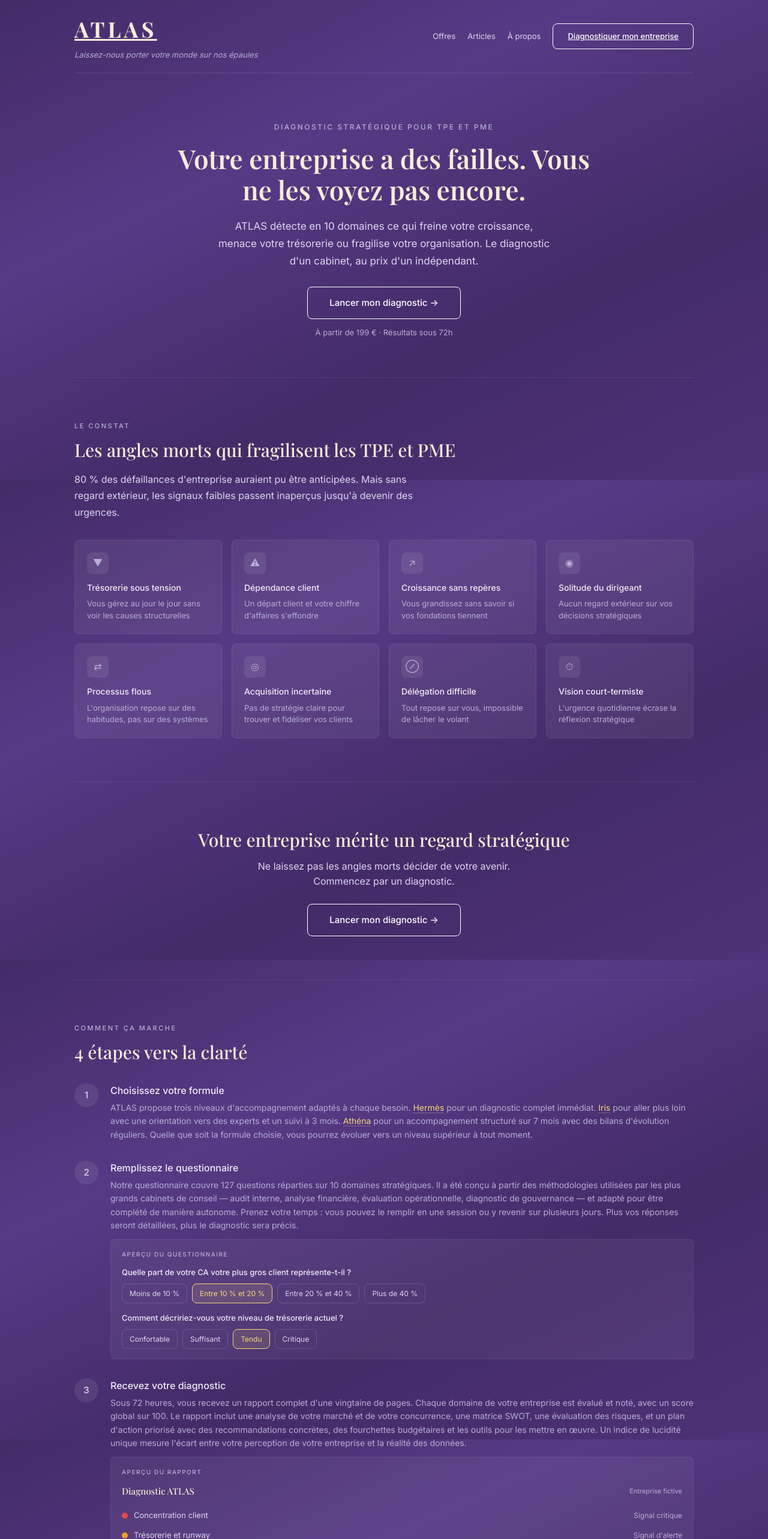
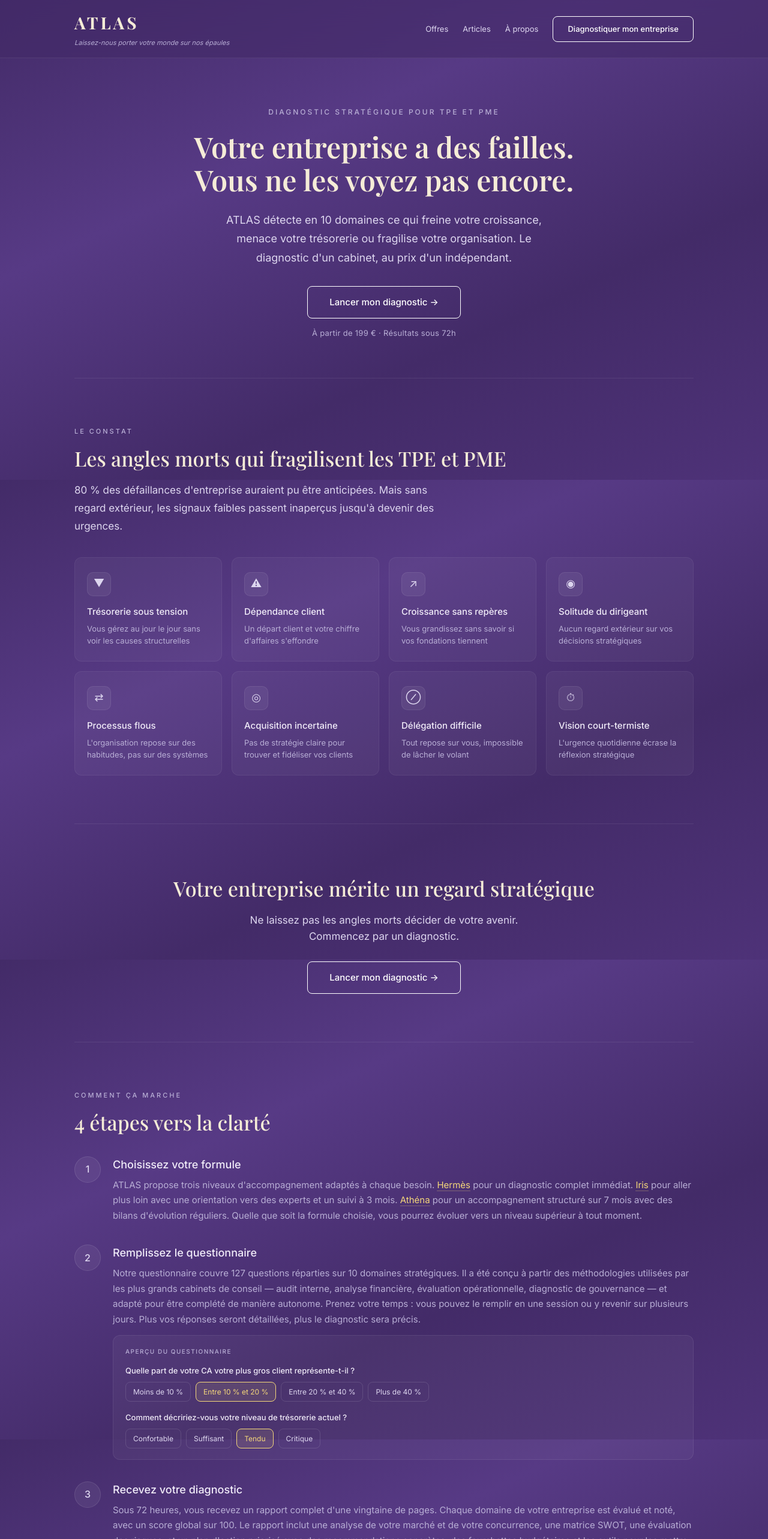
Before and after one commit to gabrielsimonetti62-hub/atlas-diagnostic, a Next.js app: page / in a window 1280 px wide. Shown: the top 2566 px of the page at 60% size. Built offline with nearby package versions, Linux system fonts and the light colour scheme; a web font is replaced by a local one.

Commit message:
Update globals.css

```diff
--- a/app/globals.css
+++ b/app/globals.css
@@ -46,29 +46,71 @@ body {
   padding: 0 24px;
 }
 
-/* NAV */
+/* ANIMATIONS */
+@keyframes fadeUp {
+  from { opacity: 0; transform: translateY(24px); }
+  to { opacity: 1; transform: translateY(0); }
+}
+
+.animate-in {
+  opacity: 0;
+  animation: fadeUp 0.6s ease-out forwards;
+}
+
+.delay-1 { animation-delay: 0.1s; }
+.delay-2 { animation-delay: 0.2s; }
+.delay-3 { animation-delay: 0.3s; }
+.delay-4 { animation-delay: 0.4s; }
+
+/* NAV — STICKY + GLASSMORPHISM */
+.nav-wrapper {
+  position: sticky;
+  top: 0;
+  z-index: 100;
+  background: rgba(67, 43, 104, 0.6);
+  backdrop-filter: blur(20px);
+  -webkit-backdrop-filter: blur(20px);
+  border-bottom: 0.5px solid rgba(255,255,255,0.08);
+  transition: background 0.3s;
+}
+
 .nav {
   display: flex;
   justify-content: space-between;
   align-items: center;
-  padding: 20px 0;
-  border-bottom: 0.5px solid rgba(255,255,255,0.1);
+  padding: 16px 0;
 }
 
 .nav-logo {
   font-family: var(--font-serif);
-  font-size: 36px;
+  font-size: 28px;
   font-weight: 700;
-  letter-spacing: 5px;
+  letter-spacing: 4px;
   color: var(--color-cream);
+  text-decoration: none;
 }
 
 .nav-tagline {
-  font-size: 13px;
+  font-size: 11px;
   color: var(--color-lilas-muted);
   font-style: italic;
-  margin-top: 3px;
+  margin-top: 2px;
 }
+
+.nav-links {
+  display: flex;
+  align-items: center;
+  gap: 24px;
+}
+
+.nav-link {
+  font-size: 13px;
+  color: var(--color-lilas);
+  text-decoration: none;
+  transition: color 0.2s;
+}
+
+.nav-link:hover { color: #FFFFFF; }
 
 .nav-cta {
   font-size: 13px;
@@ -80,6 +122,7 @@ body {
   border: 1.5px solid #FFFFFF;
   cursor: pointer;
   transition: all 0.2s;
+  text-decoration: none;
 }
 
 .nav-cta:hover {
@@ -96,30 +139,30 @@ body {
 .hero-eyebrow {
   font-size: 12px;
   font-weight: 500;
-  letter-spacing: 2.5px;
+  letter-spacing: 3px;
   text-transform: uppercase;
   color: var(--color-lilas-muted);
-  margin-bottom: 16px;
+  margin-bottom: 20px;
 }
 
 .hero h1 {
   font-family: var(--font-serif);
-  font-size: 44px;
+  font-size: 48px;
   font-weight: 600;
-  line-height: 1.2;
-  margin-bottom: 20px;
+  line-height: 1.15;
+  margin-bottom: 24px;
   color: var(--color-cream);
-  max-width: 700px;
+  max-width: 720px;
   margin-left: auto;
   margin-right: auto;
 }
 
 .hero p {
-  font-size: 17px;
+  font-size: 18px;
   color: var(--color-lilas);
-  line-height: 1.7;
+  line-height: 1.75;
   max-width: 560px;
-  margin: 0 auto 28px;
+  margin: 0 auto 32px;
 }
 
 .btn-cta {
@@ -145,7 +188,8 @@ body {
 .hero-sub {
   font-size: 13px;
   color: var(--color-lilas-muted);
-  margin-top: 12px;
+  margin-top: 14px;
+  letter-spacing: 0.3px;
 }
 
 /* SECTIONS */
@@ -156,65 +200,72 @@ body {
 }
 
 .section {
-  padding: 72px 0;
+  padding: 80px 0;
 }
 
 .section-label {
   font-size: 11px;
   font-weight: 500;
-  letter-spacing: 2.5px;
+  letter-spacing: 3px;
   text-transform: uppercase;
   color: var(--color-lilas-muted);
-  margin-bottom: 12px;
+  margin-bottom: 14px;
 }
 
 .section h2 {
   font-family: var(--font-serif);
-  font-size: 30px;
+  font-size: 34px;
   font-weight: 500;
-  margin-bottom: 16px;
+  margin-bottom: 18px;
   color: var(--color-cream);
-  line-height: 1.3;
+  line-height: 1.25;
 }
 
 .section > p,
 .section-intro {
-  font-size: 16px;
+  font-size: 17px;
   color: var(--color-lilas);
-  line-height: 1.7;
-  max-width: 600px;
+  line-height: 1.75;
+  max-width: 620px;
 }
 
-/* PAIN GRID */
+/* PAIN GRID — with icons */
 .pain-grid {
   display: grid;
   grid-template-columns: repeat(4, 1fr);
   gap: 16px;
-  margin-top: 32px;
+  margin-top: 36px;
 }
 
 .pain-card {
-  background: rgba(255,255,255,0.06);
-  border: 0.5px solid rgba(255,255,255,0.08);
-  border-radius: var(--radius);
-  padding: 20px;
+  background: rgba(255,255,255,0.04);
+  border: 0.5px solid rgba(255,255,255,0.06);
+  border-radius: 12px;
+  padding: 24px 20px;
+  transition: transform 0.2s, box-shadow 0.2s, background 0.2s;
+}
+
+.pain-card:hover {
+  transform: translateY(-4px);
+  box-shadow: 0 8px 24px rgba(0,0,0,0.15);
+  background: rgba(255,255,255,0.07);
 }
 
 .pain-icon {
-  width: 36px;
-  height: 36px;
-  border-radius: 8px;
-  background: rgba(255,255,255,0.08);
+  width: 40px;
+  height: 40px;
+  border-radius: 10px;
+  background: rgba(255,255,255,0.06);
+  border: 0.5px solid rgba(255,255,255,0.08);
   display: flex;
   align-items: center;
   justify-content: center;
-  margin-bottom: 12px;
-  color: var(--color-lilas-muted);
-  font-size: 16px;
+  margin-bottom: 14px;
+  font-size: 18px;
 }
 
 .pain-card h3 {
-  font-size: 14px;
+  font-size: 15px;
   font-weight: 500;
   margin-bottom: 6px;
   color: var(--color-white-soft);
@@ -223,45 +274,56 @@ body {
 .pain-card p {
   font-size: 13px;
   color: var(--color-lilas-muted);
-  line-height: 1.5;
+  line-height: 1.55;
 }
 
-/* CTA MID */
+/* CTA SECTION */
 .cta-section {
   text-align: center;
-  padding: 72px 0;
+  padding: 80px 0;
 }
 
 .cta-section h2 {
   font-family: var(--font-serif);
-  font-size: 30px;
+  font-size: 34px;
   font-weight: 500;
   color: var(--color-cream);
-  margin-bottom: 8px;
+  margin-bottom: 12px;
 }
 
 .cta-section p {
-  max-width: 440px;
-  margin: 0 auto 24px;
-  font-size: 16px;
+  max-width: 460px;
+  margin: 0 auto 28px;
+  font-size: 17px;
   color: var(--color-lilas);
 }
 
+/* TEXT LINK */
+.text-link {
+  color: var(--color-gold-light);
+  text-decoration: none;
+  border-bottom: 1px solid rgba(245,215,122,0.3);
+  transition: border-color 0.2s;
+}
+
+.text-link:hover { border-color: var(--color-gold-light); }
+
 /* PLATEAU */
 .plateau-wrapper {
-  padding: 72px 0;
+  padding: 80px 0;
 }
 
 .plateau {
   background: var(--color-parchment);
-  border-radius: 16px;
-  padding: 36px 28px 32px;
+  border-radius: 20px;
+  padding: 40px 32px 36px;
+  box-shadow: 0 4px 32px rgba(0,0,0,0.1);
 }
 
 .plateau-label {
   font-size: 11px;
   font-weight: 500;
-  letter-spacing: 2.5px;
+  letter-spacing: 3px;
   text-transform: uppercase;
   color: var(--color-parchment-muted);
   margin-bottom: 10px;
@@ -269,27 +331,33 @@ body {
 
 .plateau-title {
   font-family: var(--font-serif);
-  font-size: 28px;
+  font-size: 30px;
   font-weight: 500;
-  margin-bottom: 28px;
+  margin-bottom: 32px;
   color: var(--color-parchment-text);
-  line-height: 1.3;
+  line-height: 1.25;
 }
 
 .offers-grid {
   display: grid;
   grid-template-columns: repeat(3, 1fr);
-  gap: 18px;
+  gap: 20px;
   align-items: start;
 }
 
 .offer-card {
   background: var(--color-parchment-card);
-  border: 1px solid rgba(0,0,0,0.06);
-  border-radius: 12px;
+  border: 1px solid rgba(0,0,0,0.05);
+  border-radius: 14px;
   overflow: visible;
   position: relative;
   text-align: center;
+  transition: transform 0.2s, box-shadow 0.2s;
+}
+
+.offer-card:hover {
+  transform: translateY(-4px);
+  box-shadow: 0 8px 24px rgba(0,0,0,0.08);
 }
 
 .offer-card.featured { border: 2px solid var(--color-gold); }
@@ -311,7 +379,7 @@ body {
 .badge-gold {
   background: linear-gradient(135deg, var(--color-gold-light), var(--color-gold));
   color: var(--color-gold-text);
-  box-shadow: 0 2px 10px rgba(200,150,46,0.35);
+  box-shadow: 0 3px 12px rgba(200,150,46,0.35);
 }
 
 .badge-premium {
@@ -320,38 +388,27 @@ body {
   display: flex;
   align-items: center;
   gap: 4px;
-  box-shadow: 0 2px 10px rgba(127,119,221,0.35);
+  box-shadow: 0 3px 12px rgba(127,119,221,0.35);
 }
 
 .offer-top {
-  padding: 22px 14px 16px;
-  border-radius: 10px 10px 0 0;
+  padding: 24px 16px 18px;
+  border-radius: 12px 12px 0 0;
 }
 
-.offer-top-silver {
-  background: linear-gradient(135deg, #E8E8EC, #C4C4CC, #DDDDE2);
-  color: #2A2A35;
-}
-
-.offer-top-gold {
-  background: linear-gradient(135deg, var(--color-gold-light), var(--color-gold), #F0D06A);
-  color: var(--color-gold-text);
-}
-
-.offer-top-purple {
-  background: linear-gradient(135deg, #3E2E65, #302252, #382860);
-  color: #E8E0FF;
-}
+.offer-top-silver { background: linear-gradient(135deg, #E8E8EC, #C4C4CC, #DDDDE2); color: #2A2A35; }
+.offer-top-gold { background: linear-gradient(135deg, var(--color-gold-light), var(--color-gold), #F0D06A); color: var(--color-gold-text); }
+.offer-top-purple { background: linear-gradient(135deg, #3E2E65, #302252, #382860); color: #E8E0FF; }
 
 .offer-name {
   font-family: var(--font-serif);
-  font-size: 20px;
+  font-size: 22px;
   font-weight: 600;
   margin-bottom: 4px;
 }
 
 .offer-price {
-  font-size: 30px;
+  font-size: 32px;
   font-weight: 500;
 }
 
@@ -361,21 +418,19 @@ body {
   font-weight: 400;
 }
 
-.offer-bottom {
-  padding: 18px 16px 20px;
-}
+.offer-bottom { padding: 20px 18px 24px; }
 
 .offer-desc {
-  font-size: 13px;
+  font-size: 14px;
   color: var(--color-parchment-body);
-  line-height: 1.5;
-  margin-bottom: 14px;
+  line-height: 1.55;
+  margin-bottom: 16px;
 }
 
 .offer-features {
   text-align: left;
   list-style: none;
-  margin-bottom: 18px;
+  margin-bottom: 20px;
 }
 
 .offer-features li {
@@ -384,7 +439,7 @@ body {
   padding: 3px 0;
   display: flex;
   align-items: flex-start;
-  gap: 6px;
+  gap: 7px;
 }
 
 .offer-check {
@@ -399,16 +454,19 @@ body {
 .check-purple { color: var(--color-purple); }
 
 .offer-btn {
+  display: block;
   width: 100%;
   font-size: 14px;
   font-weight: 500;
-  padding: 11px;
+  padding: 12px;
   border-radius: var(--radius);
-  border: 1px solid rgba(0,0,0,0.12);
+  border: 1px solid rgba(0,0,0,0.1);
   background: transparent;
   color: #2A2A35;
   cursor: pointer;
   transition: all 0.2s;
+  text-decoration: none;
+  text-align: center;
 }
 
 .offer-btn:hover { background: #F0EBE0; }
@@ -432,54 +490,40 @@ body {
 
 /* STEPS */
 .steps-list {
-  margin-top: 32px;
+  margin-top: 36px;
   display: flex;
   flex-direction: column;
-  gap: 32px;
+  gap: 36px;
 }
 
-.step {
-  display: flex;
-  gap: 20px;
-  align-items: flex-start;
-}
+.step { display: flex; gap: 20px; align-items: flex-start; }
 
 .step-num {
-  width: 40px;
-  height: 40px;
+  width: 44px;
+  height: 44px;
   border-radius: 50%;
-  background: rgba(255,255,255,0.08);
+  background: rgba(255,255,255,0.06);
+  border: 0.5px solid rgba(255,255,255,0.1);
   display: flex;
   align-items: center;
   justify-content: center;
-  font-size: 15px;
+  font-size: 16px;
   font-weight: 500;
   flex-shrink: 0;
   color: var(--color-lilas);
 }
 
 .step-content { flex: 1; }
-
-.step-content h3 {
-  font-size: 16px;
-  font-weight: 500;
-  margin-bottom: 4px;
-  color: var(--color-white-soft);
-}
-
-.step-content > p {
-  font-size: 14px;
-  color: var(--color-lilas-muted);
-  line-height: 1.6;
-}
+.step-content h3 { font-size: 18px; font-weight: 500; margin-bottom: 6px; color: var(--color-white-soft); }
+.step-content > p { font-size: 15px; color: var(--color-lilas-muted); line-height: 1.7; }
 
 /* PREVIEW BOXES */
 .preview-box {
-  background: rgba(255,255,255,0.05);
+  background: rgba(255,255,255,0.04);
   border: 0.5px solid rgba(255,255,255,0.08);
-  border-radius: var(--radius);
-  padding: 16px 18px;
-  margin-top: 12px;
+  border-radius: 12px;
+  padding: 18px 20px;
+  margin-top: 14px;
 }
 
 .preview-label {
@@ -488,67 +532,34 @@ body {
   letter-spacing: 1.5px;
   text-transform: uppercase;
   color: var(--color-lilas-muted);
-  margin-bottom: 12px;
+  margin-bottom: 14px;
 }
 
-.preview-question { margin-bottom: 14px; }
+.preview-question { margin-bottom: 16px; }
 .preview-question:last-child { margin-bottom: 0; }
-
-.preview-question p {
-  font-size: 13px;
-  color: var(--color-white-soft);
-  font-weight: 500;
-  margin-bottom: 8px;
-}
-
-.preview-options {
-  display: flex;
-  gap: 8px;
-  flex-wrap: wrap;
-}
+.preview-question p { font-size: 13px; color: var(--color-white-soft); font-weight: 500; margin-bottom: 8px; }
+.preview-options { display: flex; gap: 8px; flex-wrap: wrap; }
 
 .preview-opt {
   font-size: 12px;
   padding: 6px 12px;
   border-radius: var(--radius);
-  border: 0.5px solid rgba(255,255,255,0.15);
+  border: 0.5px solid rgba(255,255,255,0.12);
   color: var(--color-lilas);
 }
 
 .preview-opt.selected {
   border-color: var(--color-gold-light);
-  background: rgba(245,215,122,0.12);
+  background: rgba(245,215,122,0.1);
   color: var(--color-gold-light);
 }
 
-.preview-diag-header {
-  display: flex;
-  justify-content: space-between;
-  align-items: center;
-  margin-bottom: 12px;
-}
+.preview-diag-header { display: flex; justify-content: space-between; align-items: center; margin-bottom: 12px; }
+.preview-diag-title { font-size: 15px; font-weight: 500; font-family: var(--font-serif); color: var(--color-cream); }
 
-.preview-diag-title {
-  font-size: 15px;
-  font-weight: 500;
-  font-family: var(--font-serif);
-  color: var(--color-cream);
-}
+.preview-signal { display: flex; align-items: center; gap: 10px; padding: 7px 0; }
 
-.preview-signal {
-  display: flex;
-  align-items: center;
-  gap: 10px;
-  padding: 6px 0;
-}
-
-.signal-dot {
-  width: 10px;
-  height: 10px;
-  border-radius: 50%;
-  flex-shrink: 0;
-}
-
+.signal-dot { width: 10px; height: 10px; border-radius: 50%; flex-shrink: 0; }
 .signal-dot.red { background: var(--color-red); }
 .signal-dot.amber { background: var(--color-amber); }
 .signal-dot.green { background: var(--color-green); }
@@ -558,36 +569,27 @@ body {
 
 .blur-overlay { position: relative; overflow: hidden; }
 .blur-inner { filter: blur(4px); opacity: 0.4; pointer-events: none; }
-
-.blur-text {
-  position: absolute;
-  bottom: 0; left: 0; right: 0;
-  text-align: center;
-  font-size: 12px;
-  font-weight: 500;
-  color: var(--color-lilas);
-  padding: 12px;
-}
+.blur-text { position: absolute; bottom: 0; left: 0; right: 0; text-align: center; font-size: 12px; font-weight: 500; color: var(--color-lilas); padding: 12px; }
 
 /* CLOSING */
 .closing {
   text-align: center;
-  padding: 72px 0;
+  padding: 80px 0;
 }
 
 .closing-logo {
   font-family: var(--font-serif);
-  font-size: 28px;
+  font-size: 32px;
   font-weight: 700;
-  letter-spacing: 4px;
+  letter-spacing: 5px;
   color: var(--color-cream);
-  margin-bottom: 20px;
+  margin-bottom: 24px;
 }
 
 .closing p {
-  max-width: 560px;
-  margin: 0 auto 16px;
-  font-size: 16px;
+  max-width: 580px;
+  margin: 0 auto 18px;
+  font-size: 17px;
   color: var(--color-lilas);
   line-height: 1.8;
 }
@@ -595,9 +597,9 @@ body {
 .closing-devise {
   font-family: var(--font-serif);
   font-style: italic;
-  font-size: 17px;
+  font-size: 18px;
   color: var(--color-cream);
-  margin-top: 24px;
+  margin-top: 28px;
 }
 
 .closing-devise strong {
@@ -609,7 +611,7 @@ body {
 /* FOOTER */
 .footer {
   border-top: 0.5px solid rgba(255,255,255,0.08);
-  padding: 24px 0;
+  padding: 28px 0;
   display: flex;
   justify-content: space-between;
   align-items: center;
@@ -618,7 +620,6 @@ body {
 }
 
 .footer-left { font-size: 12px; color: var(--color-lilas-muted); }
-
 .footer-links { display: flex; gap: 20px; }
 
 .footer-links a {
@@ -630,124 +631,139 @@ body {
 
 .footer-links a:hover { color: #FFFFFF; }
 
-/* RESPONSIVE */
-@media (max-width: 900px) {
-  .pain-grid { grid-template-columns: 1fr 1fr; }
-  .offers-grid { grid-template-columns: 1fr; max-width: 380px; margin-left: auto; margin-right: auto; }
-}
-
-@media (max-width: 768px) {
-  .hero h1 { font-size: 30px; }
-  .hero { padding: 48px 0 40px; }
-  .section { padding: 48px 0; }
-  .section h2 { font-size: 24px; }
-  .nav-logo { font-size: 28px; }
-  .nav-cta { font-size: 11px; padding: 8px 16px; }
-  .plateau { padding: 24px 16px; }
-}
-
-@media (max-width: 480px) {
-  .pain-grid { grid-template-columns: 1fr; }
-  .hero h1 { font-size: 26px; }
-  .container { padding: 0 16px; }
-  .preview-options { flex-direction: column; }
-}
-
-/* NAV LINKS */
-.nav-links {
-  display: flex;
-  align-items: center;
-  gap: 20px;
-}
-
-.nav-link {
-  font-size: 13px;
-  color: var(--color-lilas);
-  text-decoration: none;
-  transition: color 0.2s;
-}
-
-.nav-link:hover { color: #FFFFFF; }
-
-/* TEXT LINK */
-.text-link {
-  color: var(--color-gold-light);
-  text-decoration: none;
-  border-bottom: 1px solid rgba(245,215,122,0.3);
-  transition: border-color 0.2s;
-}
-
-.text-link:hover { border-color: var(--color-gold-light); }
-
-/* PAGE HEADER */
+/* ============================== */
+/* PAGE HEADER — for sub-pages */
+/* ============================== */
 .page-header {
   padding: 60px 0 40px;
 }
 
 .page-header h1 {
   font-family: var(--font-serif);
-  font-size: 38px;
+  font-size: 40px;
   font-weight: 600;
-  line-height: 1.25;
+  line-height: 1.2;
   color: var(--color-cream);
-  max-width: 700px;
+  max-width: 720px;
   margin-bottom: 16px;
 }
 
-/* ARTICLE BODY */
-.article-body h2 {
+/* ============================== */
+/* ARTICLES — WHITE BODY */
+/* ============================== */
+.article-body-white {
+  background: #FFFFFF;
+  border-radius: 0 0 16px 16px;
+  padding: 40px 36px;
+}
+
+.article-body-white h2 {
   font-family: var(--font-serif);
   font-size: 24px;
   font-weight: 500;
-  color: var(--color-cream);
-  margin: 32px 0 12px;
+  color: #1A1A1A;
+  margin: 36px 0 12px;
 }
 
-.article-body p {
+.article-body-white h2:first-child { margin-top: 0; }
+
+.article-body-white p {
   font-size: 16px;
-  color: var(--color-lilas);
-  line-height: 1.8;
+  color: #3A3A3A;
+  line-height: 1.85;
   margin-bottom: 16px;
-  max-width: 680px;
+  max-width: 700px;
 }
 
-.article-body a {
-  color: var(--color-gold-light);
+.article-body-white a {
+  color: var(--bg-primary);
   text-decoration: none;
-  border-bottom: 1px solid rgba(245,215,122,0.3);
+  border-bottom: 1px solid rgba(67,43,104,0.25);
   transition: border-color 0.2s;
 }
 
-.article-body a:hover { border-color: var(--color-gold-light); }
+.article-body-white a:hover { border-color: var(--bg-primary); }
 
-.article-cta {
+/* CONVERSION BANNER — bottom of articles */
+.conversion-banner {
+  background: linear-gradient(155deg, var(--bg-primary), var(--bg-primary-alt));
+  border-radius: 16px;
+  padding: 36px;
+  text-align: center;
   margin-top: 40px;
-  padding-top: 32px;
-  border-top: 0.5px solid rgba(255,255,255,0.08);
 }
 
-/* OFFER CTA BLOCK */
+.conversion-banner h3 {
+  font-family: var(--font-serif);
+  font-size: 22px;
+  font-weight: 500;
+  color: var(--color-cream);
+  margin-bottom: 8px;
+}
+
+.conversion-banner p {
+  font-size: 15px;
+  color: var(--color-lilas);
+  margin-bottom: 20px;
+  max-width: 480px;
+  margin-left: auto;
+  margin-right: auto;
+}
+
+.conversion-banner .conversion-stat {
+  font-size: 13px;
+  color: var(--color-lilas-muted);
+  margin-top: 12px;
+}
+
+/* OFFER CTA BLOCK — on offer pages */
 .offer-cta-block {
   margin-top: 40px;
-  padding: 32px;
+  padding: 36px;
   background: rgba(255,255,255,0.04);
-  border: 0.5px solid rgba(255,255,255,0.1);
-  border-radius: 12px;
+  border: 0.5px solid rgba(255,255,255,0.08);
+  border-radius: 16px;
   text-align: center;
 }
 
 .offer-cta-price {
-  font-size: 42px;
+  font-size: 48px;
   font-weight: 500;
   color: var(--color-cream);
   font-family: var(--font-serif);
-  margin-bottom: 16px;
+  margin-bottom: 18px;
 }
 
 .offer-cta-price span {
-  font-size: 18px;
+  font-size: 20px;
   color: var(--color-lilas-muted);
   font-weight: 400;
+}
+
+/* OFFER PAGE — bottom plateau */
+.offer-bottom-section {
+  margin-top: 60px;
+  padding-top: 40px;
+  border-top: 0.5px solid rgba(255,255,255,0.08);
+}
+
+.offer-bottom-label {
+  font-size: 11px;
+  font-weight: 500;
+  letter-spacing: 3px;
+  text-transform: uppercase;
+  color: var(--color-lilas-muted);
+  text-align: center;
+  margin-bottom: 8px;
+}
+
+.offer-bottom-title {
+  font-family: var(--font-serif);
+  font-size: 26px;
+  font-weight: 500;
+  color: var(--color-cream);
+  text-align: center;
+  margin-bottom: 24px;
 }
 
 /* ARTICLES GRID */
@@ -759,16 +775,17 @@ body {
 
 .article-card {
   background: rgba(255,255,255,0.04);
-  border: 0.5px solid rgba(255,255,255,0.08);
-  border-radius: 12px;
+  border: 0.5px solid rgba(255,255,255,0.06);
+  border-radius: 14px;
   padding: 28px 24px;
   text-decoration: none;
-  transition: background 0.2s, border-color 0.2s;
+  transition: transform 0.2s, background 0.2s, box-shadow 0.2s;
 }
 
 .article-card:hover {
+  transform: translateY(-4px);
   background: rgba(255,255,255,0.08);
-  border-color: rgba(255,255,255,0.15);
+  box-shadow: 0 8px 24px rgba(0,0,0,0.1);
 }
 
 .article-card-label {
@@ -785,7 +802,7 @@ body {
   font-size: 20px;
   font-weight: 500;
   color: var(--color-cream);
-  margin-bottom: 8px;
+  margin-bottom: 10px;
   line-height: 1.3;
 }
 
@@ -795,10 +812,55 @@ body {
   line-height: 1.6;
 }
 
-/* RESPONSIVE additions */
+/* ARTICLE BODY — old purple style (keep for about page) */
+.article-body h2 {
+  font-family: var(--font-serif);
+  font-size: 24px;
+  font-weight: 500;
+  color: var(--color-cream);
+  margin: 36px 0 12px;
+}
+
+.article-body p {
+  font-size: 16px;
+  color: var(--color-lilas);
+  line-height: 1.85;
+  margin-bottom: 16px;
+  max-width: 700px;
+}
+
+.article-body a {
+  color: var(--color-gold-light);
+  text-decoration: none;
+  border-bottom: 1px solid rgba(245,215,122,0.3);
+  transition: border-color 0.2s;
+}
+
+.article-body a:hover { border-color: var(--color-gold-light); }
+
+/* RESPONSIVE */
+@media (max-width: 900px) {
+  .pain-grid { grid-template-columns: 1fr 1fr; }
+  .offers-grid { grid-template-columns: 1fr; max-width: 400px; margin-left: auto; margin-right: auto; }
+}
+
 @media (max-width: 768px) {
+  .hero h1 { font-size: 32px; }
+  .hero { padding: 56px 0 48px; }
+  .section { padding: 56px 0; }
+  .section h2 { font-size: 28px; }
+  .nav-logo { font-size: 22px; }
+  .nav-links { gap: 14px; }
+  .nav-link { display: none; }
+  .plateau { padding: 28px 18px; }
+  .article-body-white { padding: 28px 20px; }
   .articles-grid { grid-template-columns: 1fr; }
-  .page-header h1 { font-size: 28px; }
-  .nav-links { gap: 12px; }
-  .nav-link { display: none; }
+  .page-header h1 { font-size: 30px; }
 }
+
+@media (max-width: 480px) {
+  .pain-grid { grid-template-columns: 1fr; }
+  .hero h1 { font-size: 28px; }
+  .container { padding: 0 16px; }
+  .preview-options { flex-direction: column; }
+}
```
